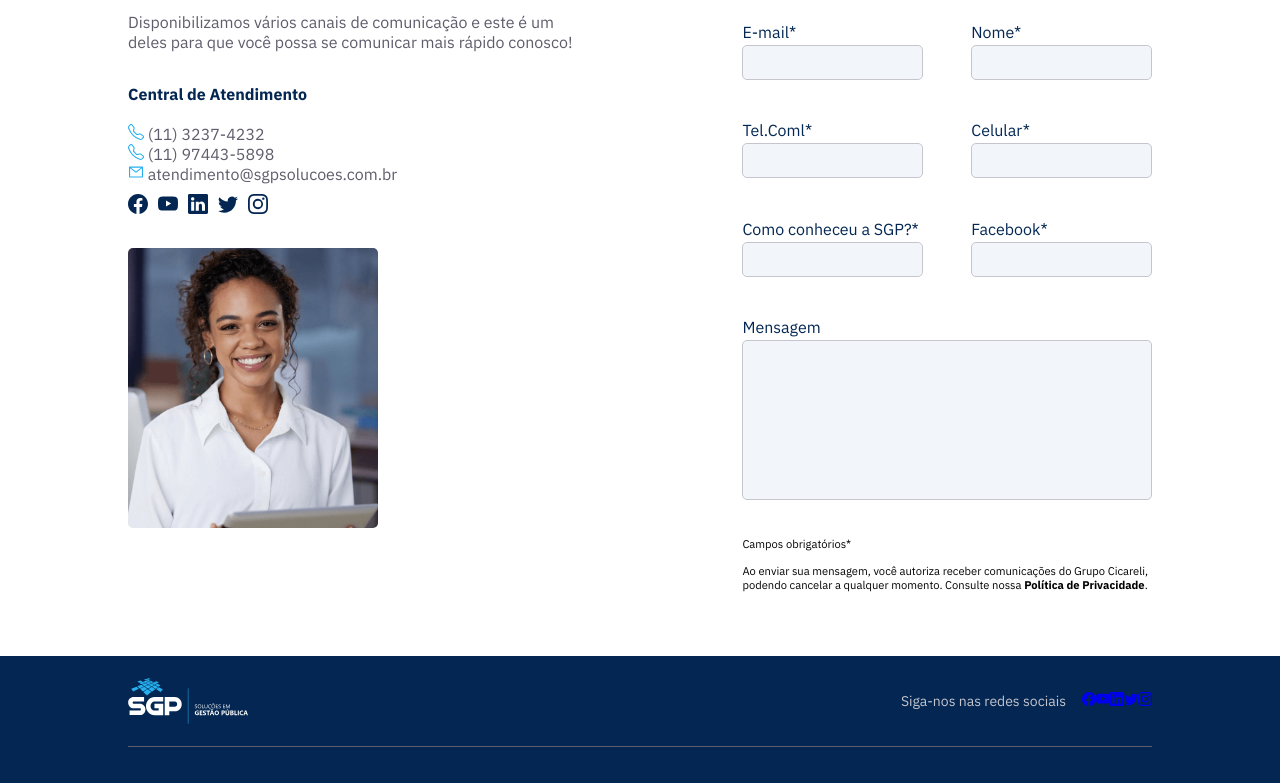
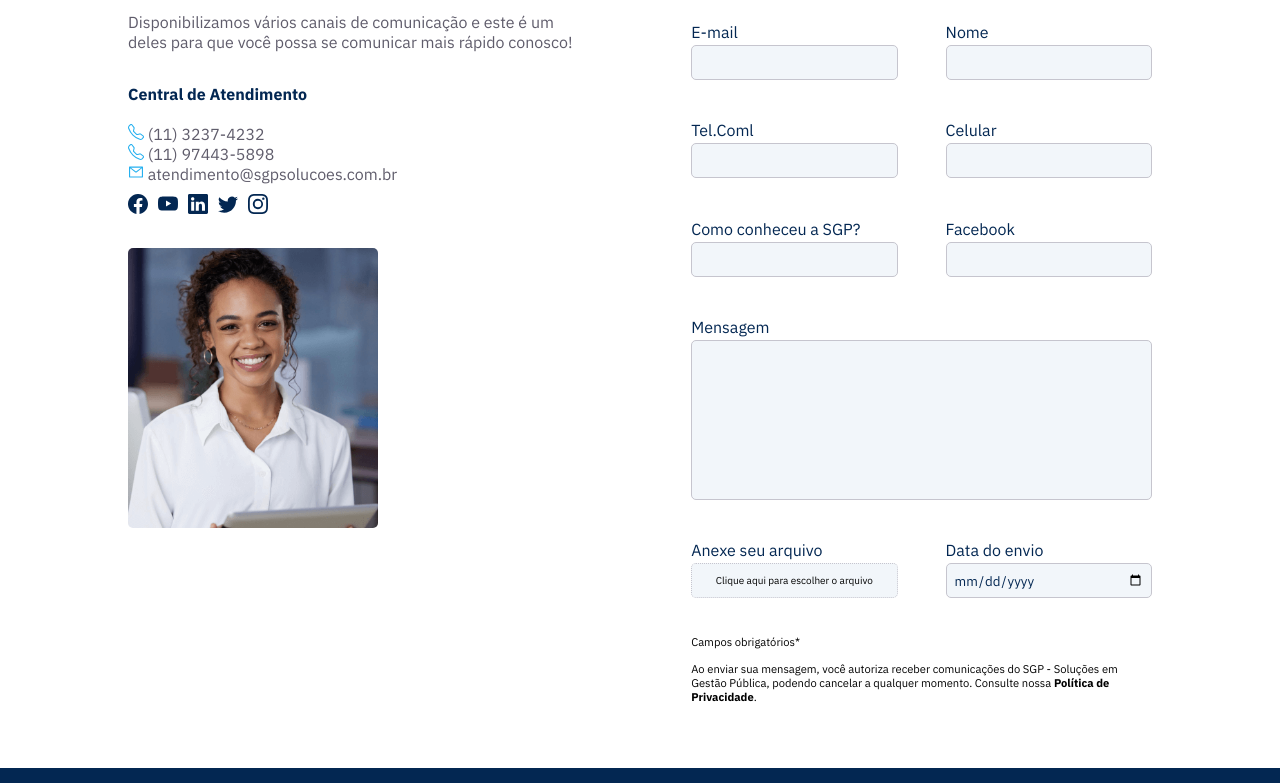
Before and after one commit to sgpgithub23/sgp, a Next.js app: page /contato in a window 1280 px wide. Shown: the part 500-1283 px from the top of the page. Built offline with nearby package versions, Linux system fonts and the light colour scheme.

Commit message:
fix: ajustes finais tela contato

```diff
--- a/components/FooterCompleto/FooterCompleto.module.scss
+++ b/components/FooterCompleto/FooterCompleto.module.scss
@@ -34,18 +34,22 @@
             gap: 1rem;
             color:  $grey-200;
 
-
-            & > a {
+            & > div {
                 display: flex;
                 justify-content: space-around;
                 align-items: center;
+                gap: 10px;
 
-                & > svg {
-                    color:  $grey-200;
-                    width: 25px;
-                    height: 25px;
+                & > a {
+                    text-decoration: none;
+                    & > svg {
+                        color:  $grey-200;
+                        width: 25px;
+                        height: 25px;
+                    }
                 }
-            }
+    }
+
         }
     }
 
--- a/components/Input/Input.module.scss
+++ b/components/Input/Input.module.scss
@@ -42,4 +42,30 @@
             outline: none;
         }
     }
+
+    & > .fileType {
+        position: relative;
+        background-color: #3d1717;
+
+        input[type="file"] {
+            display: none;
+        }
+
+        label {
+            border: 1px $grey-200 dotted;
+            background-color: $dark-blue-2;
+            height: 35px;
+            width: 100%;
+            margin: 0 auto;
+            position: absolute;
+            left: 0;
+            border-radius: 5px;
+
+            right: 0;
+            font-size: 10px;
+            display: flex;
+            justify-content: center;
+            align-items: center;
+        }
+    }
 }
--- a/components/Input/index.tsx
+++ b/components/Input/index.tsx
@@ -11,7 +11,7 @@ type InputProps = React.DetailedHTMLProps<
 
 type TextProps = InputProps & {
   label: string
-  as?: "textarea"
+  as?: "textarea" | "file"
   register?: UseFormRegisterReturn<string>
   error?: string
   mask?: string
@@ -20,9 +20,8 @@ type TextProps = InputProps & {
 export default function Input({ name, register, label, mask,  ...props }: TextProps) {
   return (
     <div className={styles.main}>
-      <label htmlFor={name}>
+      <label htmlFor={name} >
         {label}
-        {name !== "mensagem" && "*"}
       </label>
       {props.as === "textarea" ? (
         <>
@@ -30,7 +29,14 @@ export default function Input({ name, register, label, mask,  ...props }: TextPr
           {props.error ?
             <ErrorMessage error={props.error} /> : <></>}
         </>
-      ) : mask ? (
+      ) : props.as === "file" ?
+        <div className={styles.fileType}>
+          <input type="file" name={name} id="file" accept=""/>
+          <label htmlFor={name}>
+            Clique aqui para escolher o arquivo
+          </label>
+        </div>
+      : mask ? (
         <>
         {/* @ts-ignore */}
           <InputMask type={props.type} {...register} mask={mask} {...props}/>
--- a/pages/contato.tsx
+++ b/pages/contato.tsx
@@ -189,19 +189,33 @@ export default function orcamento() {
                 error={errors.mensagem?.message}
               />
             </div>
+            <div>
+              <Input
+                name="arquivo"
+                as="file"
+                label="Anexe seu arquivo"
+                register={register("arquivo")}
+                // @ts-ignore
+                error={errors.arquivo?.message}
+              />
+              <Input
+                name="dataEnvio"
+                type="date"
+                label="Data do envio"
+                register={register("dataEnvio")}
+                error={errors.dataEnvio?.message}
+              />
+            </div>
             <div className={styles.informacoes}>
               <p>Campos obrigatórios*</p>
               <p>
                 Ao enviar sua mensagem, você autoriza receber comunicações do
-                Grupo Cicareli, podendo cancelar a qualquer momento. Consulte
+                SGP - Soluções em Gestão Pública, podendo cancelar a qualquer momento. Consulte
                 nossa <b onClick={() => push("/politica-privacidade")}>Política de Privacidade</b>.
               </p>
             </div>
-            {/* <button onClick={sendMessageWppDesktop} className={styles.desktop} disabled={!isValid || isSubmitting}>
-              Enviar dados
-            </button>
-            <button onClick={sendMessageWppMobile} className={styles.mobile} disabled={!isValid || isSubmitting}>
-              Enviar dados
+            {/* <button className={styles.desktop} disabled={!isValid || isSubmitting}>
+                Enviar dados
             </button> */}
           </form>
         </div>
--- a/styles/Contato.module.scss
+++ b/styles/Contato.module.scss
@@ -88,7 +88,7 @@
             }
 
             & > .formContato {
-                width: 40%;
+                width: 45%;
                 display: flex;
                 flex-direction: column;
                 gap: 2.33rem;
@@ -109,6 +109,8 @@
                         cursor: pointer;
                     }
                 }
+
+
 
                 button {
                     padding: 0.4rem;
```
